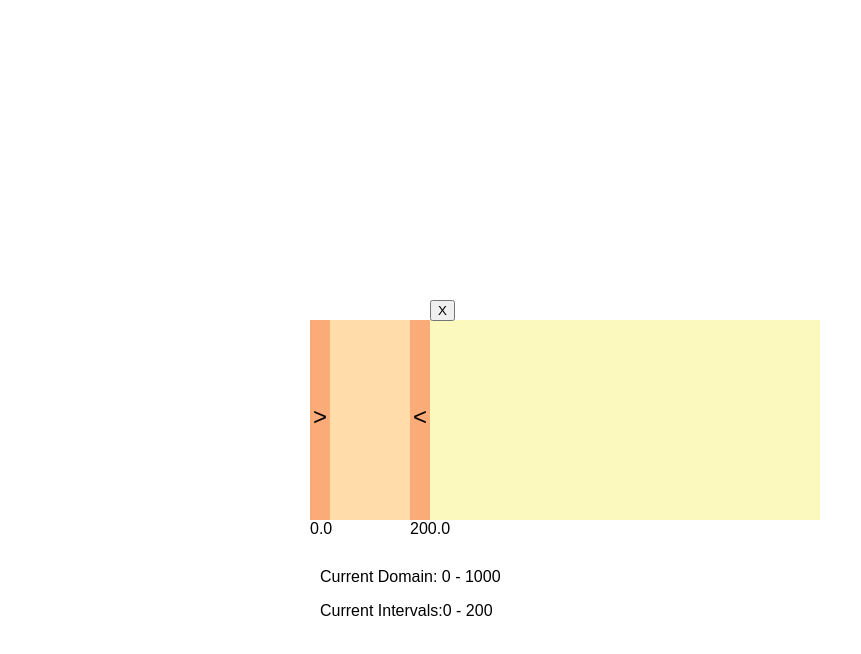
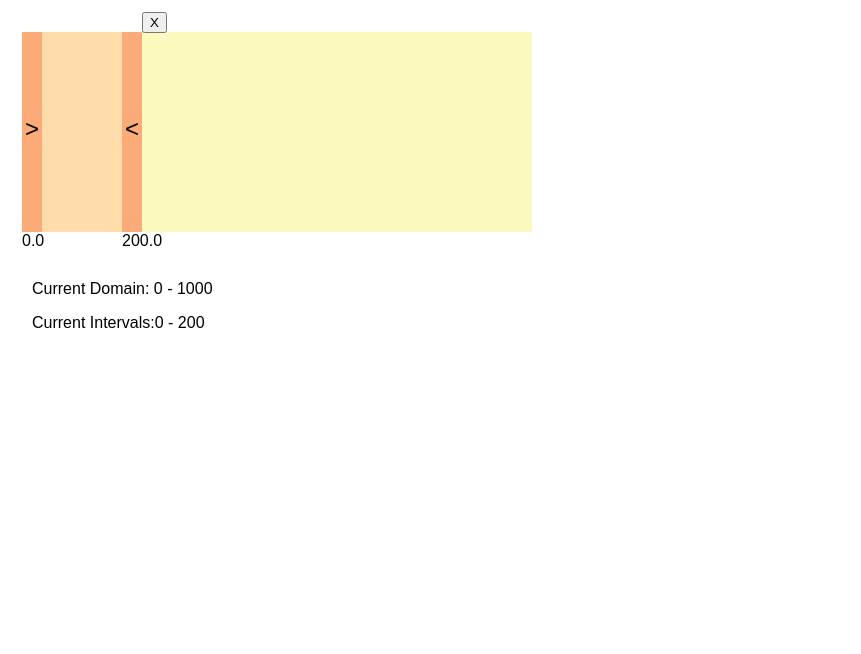
Before and after one commit to New-Branch-Ltd/MultiSelectComponentBlogpost, a React (Create React App) app: page / in a window 1280 px wide. Shown: the top 654 px of the page, without its empty margins (0-861 px from the left). Built offline with nearby package versions, Linux system fonts and the light colour scheme.

Commit message:
Code sandbox setup.

```diff
--- a/src/App.css
+++ b/src/App.css
@@ -1,8 +1,8 @@
 .App {
   font-family: sans-serif;
   text-align: center;
-  padding-top: 320px;
-  padding-left: 320px;
+  padding-top: 32px;
+  padding-left: 32px;
   --handle-width: 20px;
 }
 
```
Also changed, not shown: .codesandbox/tasks.json (added), .devcontainer/devcontainer.json (added).
